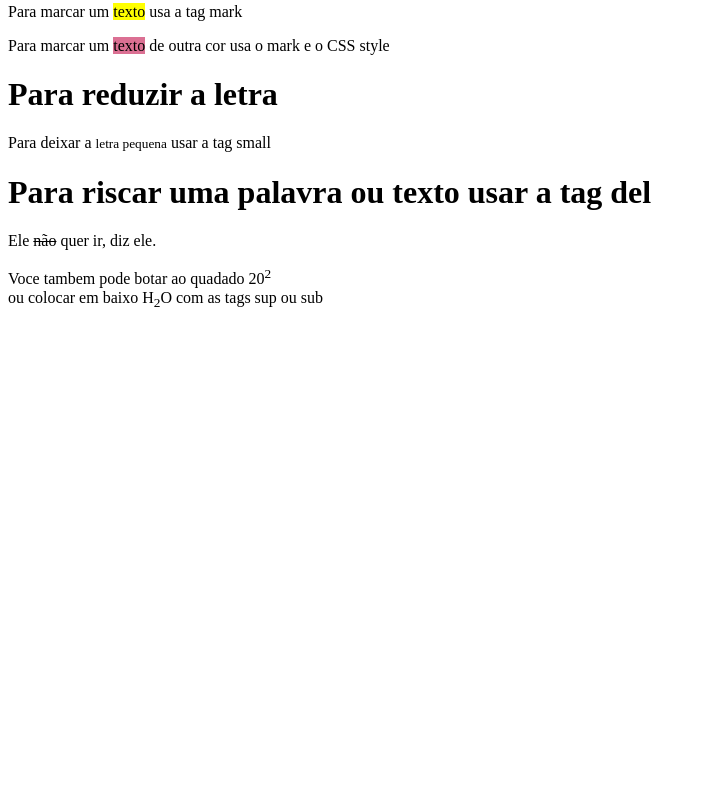
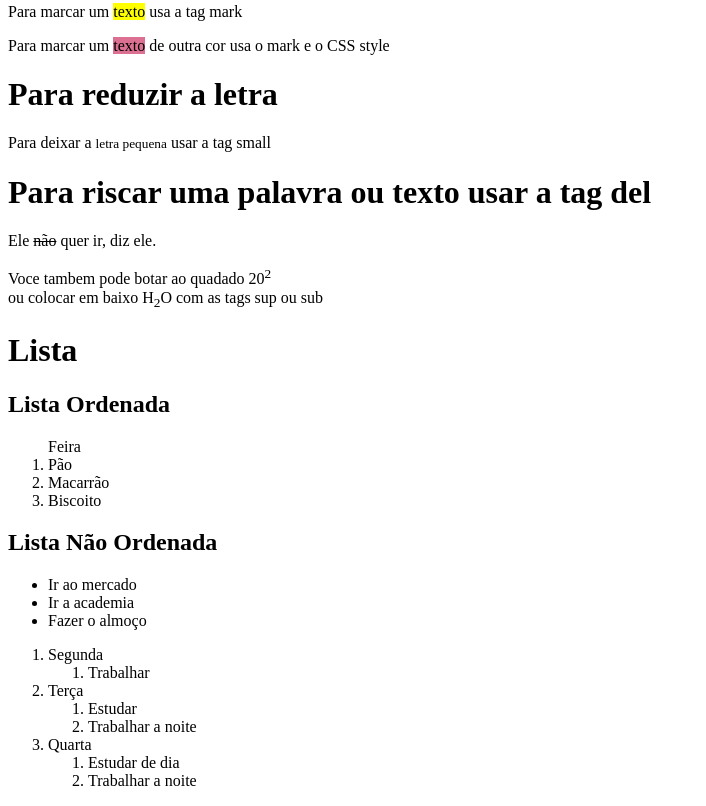
Before and after one commit to ThamyrisCabralArraes/Revis-o, a plain HTML site: page index.html in a window 1280 px wide. Shown: the part 730-1536 px from the top of the page, without its empty margins (0-706 px from the left). Before the commit the page ends 1057 px from the top, so only its background shows below. Drawn offline with Linux system fonts and the light colour scheme.

Commit message:
Minhas listas

```diff
--- a/index.html
+++ b/index.html
@@ -33,7 +33,37 @@
 <h1>Para riscar uma palavra ou texto usar a tag del</h1>
 <p>Ele <del>não</del> quer ir, diz ele.</p>
 <p>Voce tambem pode botar ao quadado 20<sup>2</sup> <br> ou colocar em baixo H<sub>2</sub>O com as tags sup ou sub </p>
+<h1>Lista</h1>
+<h2>Lista Ordenada</h2>
+<ol> Feira
+<Li> Pão</Li>
+<Li> Macarrão</Li>
+<Li> Biscoito</Li>
+</ol>
+<h2>Lista Não Ordenada</h2>
+<ul>
+<li>Ir ao mercado</li>
+<li>Ir a academia</li>
+<li> Fazer o almoço</li>
+<!-- type em não ordenadas tem disc , cicle , square -->
+</ul>
+<ol>
+  <li>Segunda</li>
+<ol> <li>Trabalhar</li>
+</ol>
 
+  <li>Terça</li>
+<ol>
+<li>Estudar</li>
+<li>Trabalhar a noite</li>
+</ol>
 
+  <li>Quarta</li>
+<ol>
+<li>Estudar de dia</li>
+<li>Trabalhar a noite</li>
+</ol>
+
+</ol>
 </body>
 </html>
```
